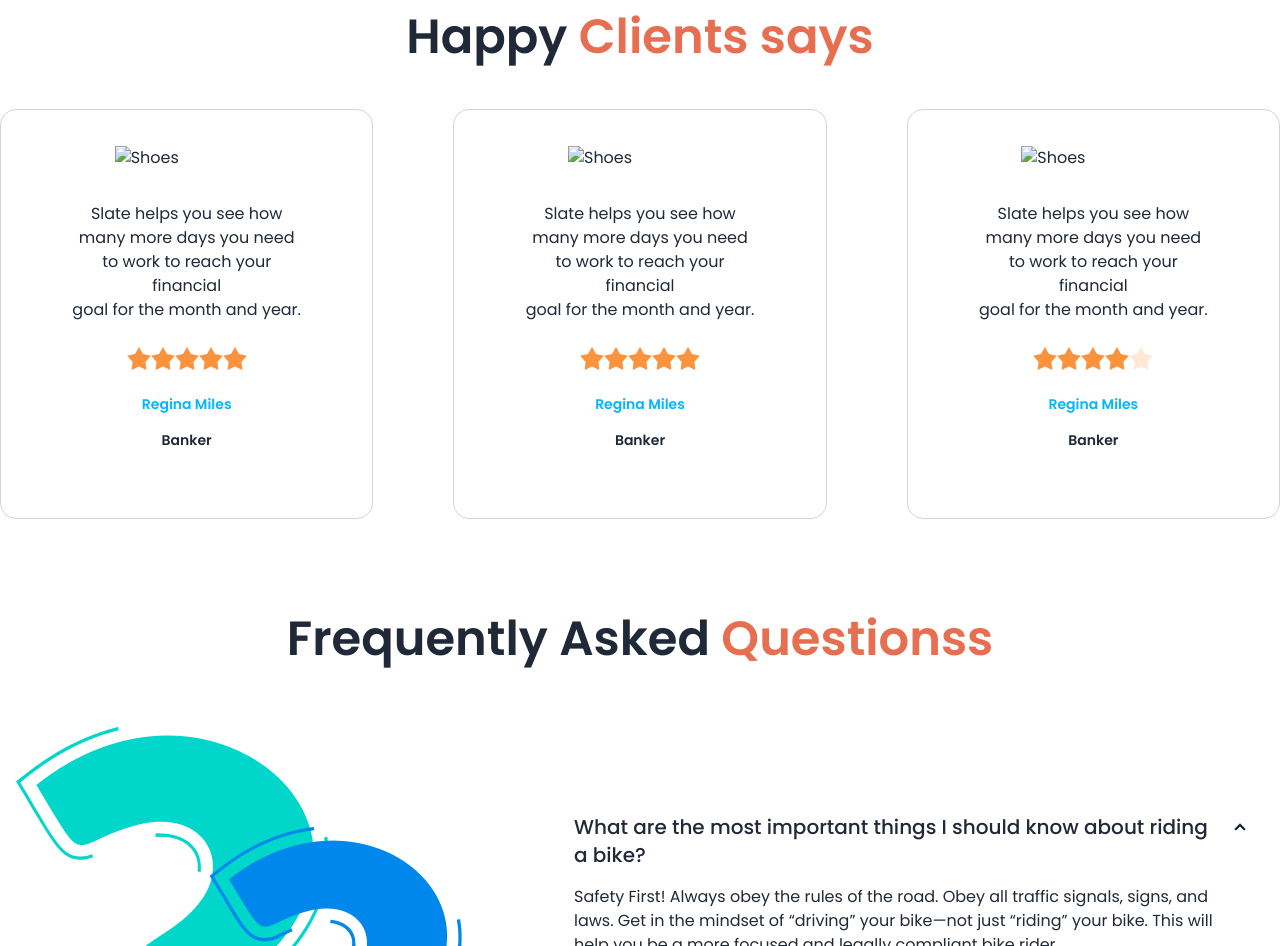
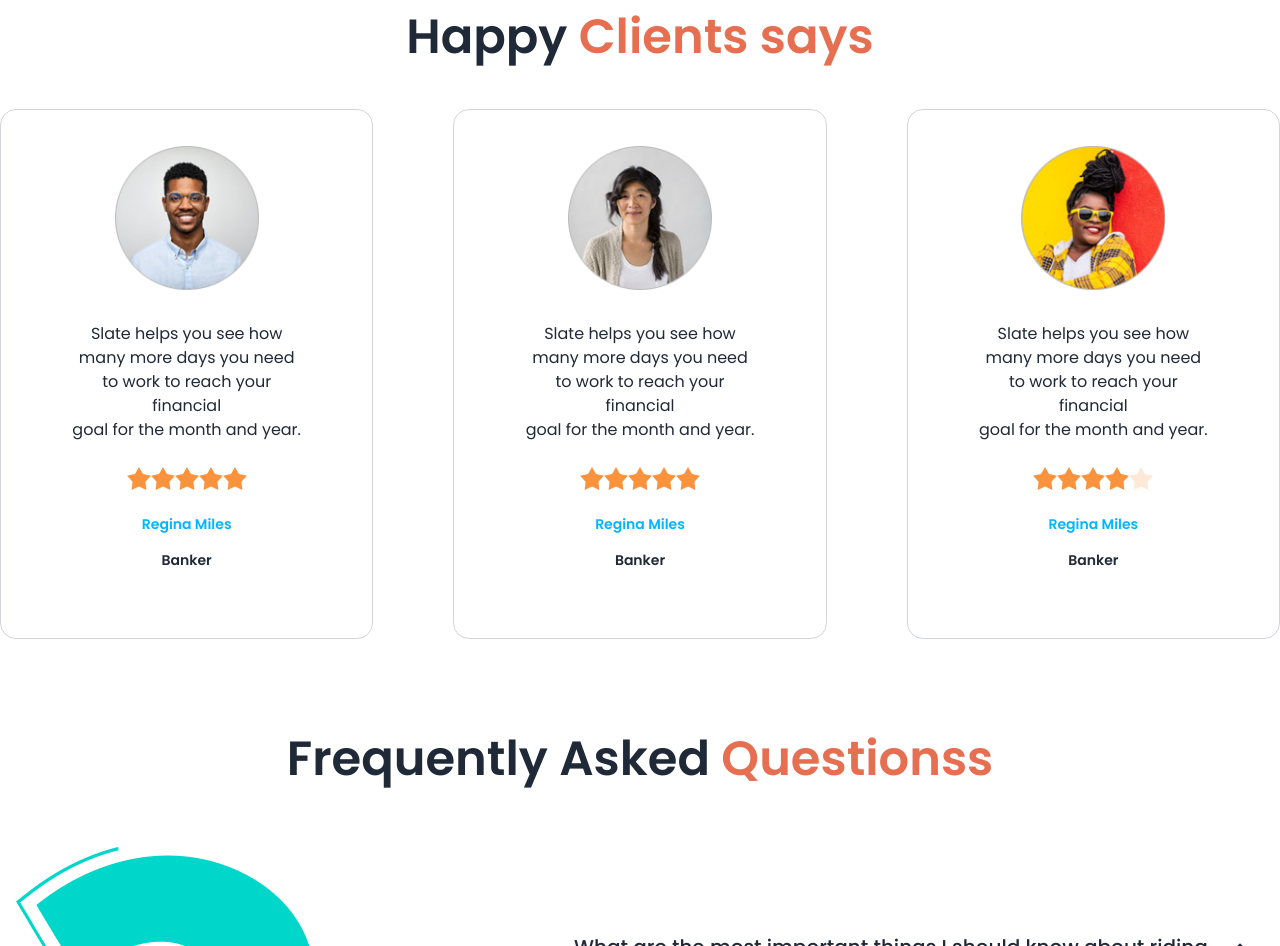
Before and after one commit to razwanhossainifaz/Biker-zone-with-daisyUi-TailwindCss, a plain HTML site: page index.html in a window 1280 px wide. Shown: the part 1582-2528 px from the top of the page. Drawn offline with nearby package versions, Linux system fonts and the light colour scheme; the site is published under a folder, as on GitHub Pages, so addresses that start at the root find nothing.

Commit message:
change client image src

```diff
--- a/index.html
+++ b/index.html
@@ -301,7 +301,7 @@
           <div class="card bg-base-100 p-9 border border-gray-300">
             <figure>
               <img class="w-36"
-                src="/images/others/user-1.png"
+                src="images/others/user-1.png"
                 alt="Shoes" />
             </figure>
             <div class="card-body space-y-4">
@@ -334,7 +334,7 @@
           <div class="card bg-base-100 p-9 border border-gray-300">
             <figure>
               <img class="w-36"
-                src="/images/others/user-2.png"
+                src="images/others/user-2.png"
                 alt="Shoes" />
             </figure>
             <div class="card-body space-y-4">
@@ -367,7 +367,7 @@
           <div class="card bg-base-100 p-9 border border-gray-300">
             <figure>
               <img class="w-36"
-                src="/images/others/user-3.png"
+                src="images/others/user-3.png"
                 alt="Shoes" />
             </figure>
             <div class="card-body space-y-4">
```
